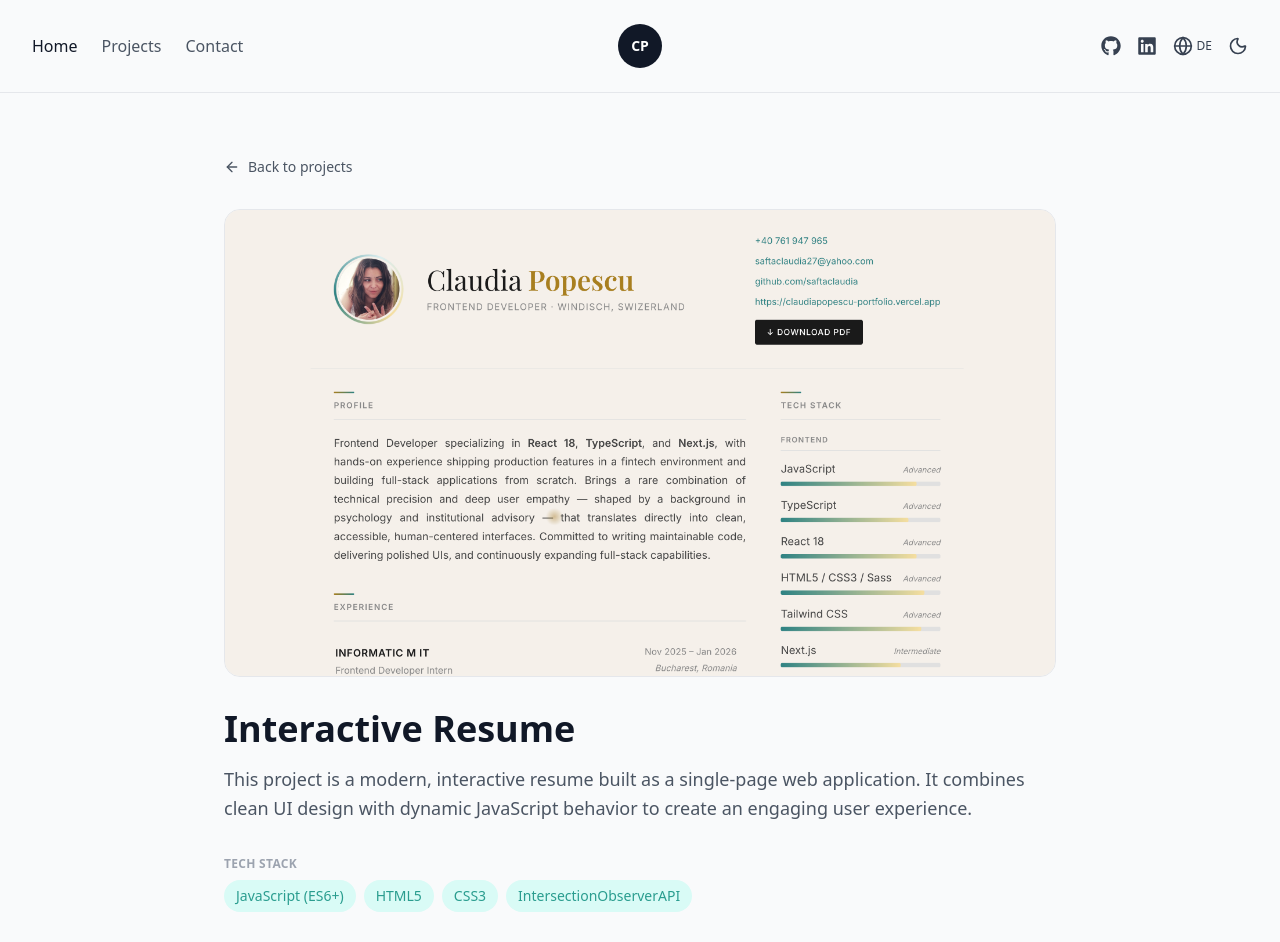
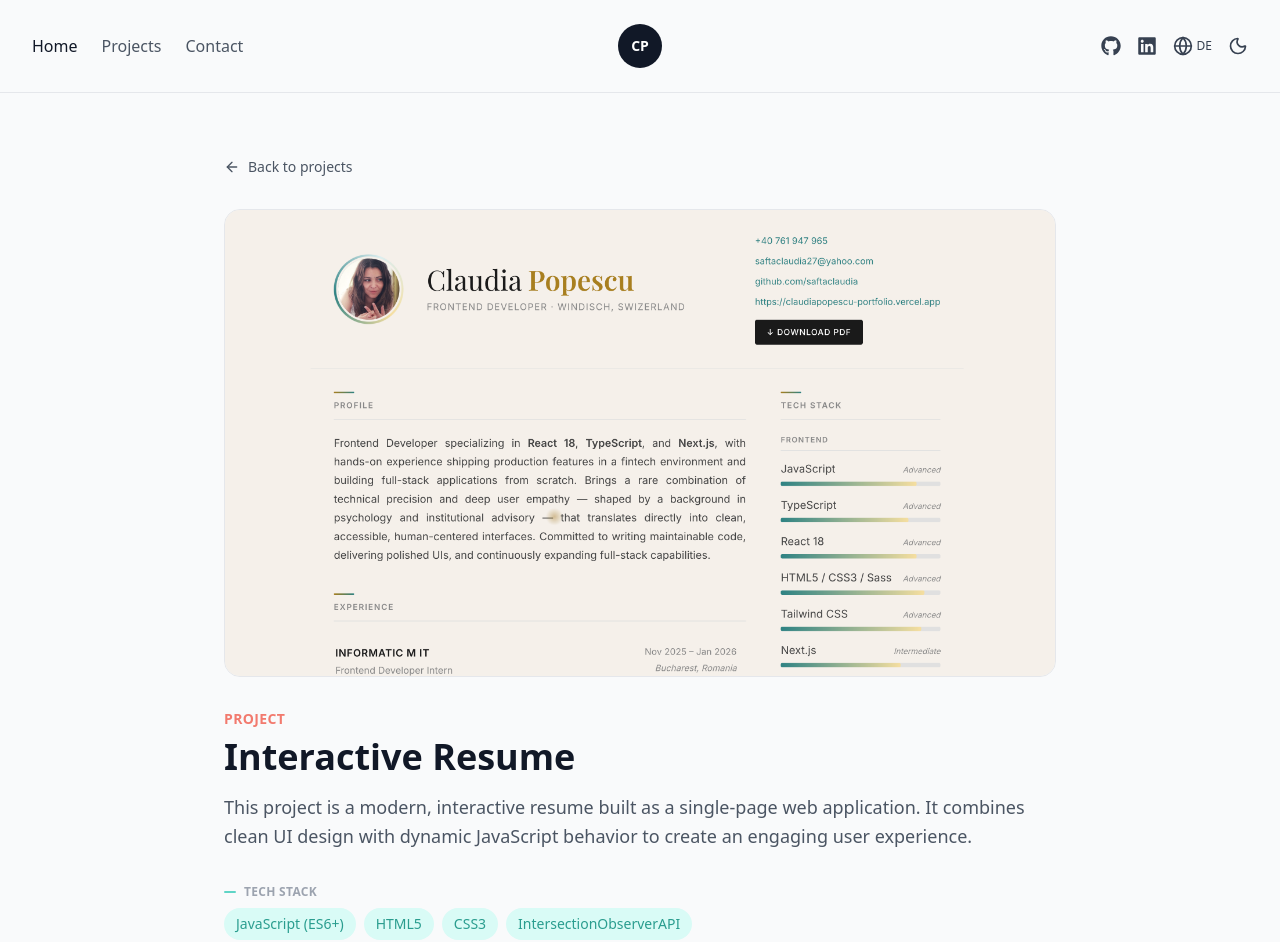
Before and after one commit to saftaclaudia/cp-portfolio, a React (Vite) app: page /projects/interactive-resume in a window 1280 px wide. Shown: the top 942 px of the page. Built offline with nearby package versions, Linux system fonts and the light colour scheme.

Commit message:
Add eyebrow label and mint/coral accents to project detail page

```diff
--- a/src/i18n/locales/de.json
+++ b/src/i18n/locales/de.json
@@ -35,6 +35,7 @@
     "comingSoon": "Vorschau folgt in Kürze"
   },
   "projectDetail": {
+    "eyebrow": "Projekt",
     "back": "Zurück zu den Projekten",
     "viewCode": "Code ansehen",
     "liveDemo": "Live-Demo"
--- a/src/i18n/locales/en.json
+++ b/src/i18n/locales/en.json
@@ -35,6 +35,7 @@
     "comingSoon": "Preview coming soon"
   },
   "projectDetail": {
+    "eyebrow": "Project",
     "back": "Back to projects",
     "viewCode": "View Code",
     "liveDemo": "Live Demo"
--- a/src/pages/ProjectDetailPage.tsx
+++ b/src/pages/ProjectDetailPage.tsx
@@ -22,9 +22,12 @@ function ProjectDetailPage() {
     <div className="max-w-4xl mx-auto px-8 py-16">
       <Link
         to="/#projects"
-        className="rounded-sm inline-flex items-center gap-2 text-sm text-gray-600 dark:text-gray-400 hover:text-mint-700 dark:hover:text-mint-300 focus-visible:outline-none focus-visible:ring-2 focus-visible:ring-mint-500 transition-colors mb-8"
+        className="group rounded-sm inline-flex items-center gap-2 text-sm text-gray-600 dark:text-gray-400 hover:text-mint-700 dark:hover:text-mint-300 focus-visible:outline-none focus-visible:ring-2 focus-visible:ring-mint-500 transition-colors mb-8"
       >
-        <ArrowLeft size={16} />
+        <ArrowLeft
+          size={16}
+          className="transition-transform duration-200 group-hover:-translate-x-1"
+        />
         {t("projectDetail.back")}
       </Link>
 
@@ -38,6 +41,9 @@ function ProjectDetailPage() {
         </div>
       )}
 
+      <p className="text-coral-500 dark:text-coral-300 font-semibold text-sm tracking-wide uppercase mb-2">
+        {t("projectDetail.eyebrow")}
+      </p>
       <h1 className="text-4xl font-bold text-gray-900 dark:text-white mb-4">
         {t(`projects.${project.slug}.title`)}
       </h1>
@@ -48,7 +54,8 @@ function ProjectDetailPage() {
       <div className="mb-8">
         {project.tech.map((group) => (
           <div key={group.category} className="mb-4 last:mb-0">
-            <h3 className="text-xs font-semibold uppercase tracking-wide text-gray-400 dark:text-gray-500 mb-2">
+            <h3 className="flex items-center gap-2 text-xs font-semibold uppercase tracking-wide text-gray-400 dark:text-gray-500 mb-2">
+              <span className="w-3 h-0.5 rounded-full bg-mint-500" />
               {group.category}
             </h3>
             <div className="flex flex-wrap gap-2">
```
